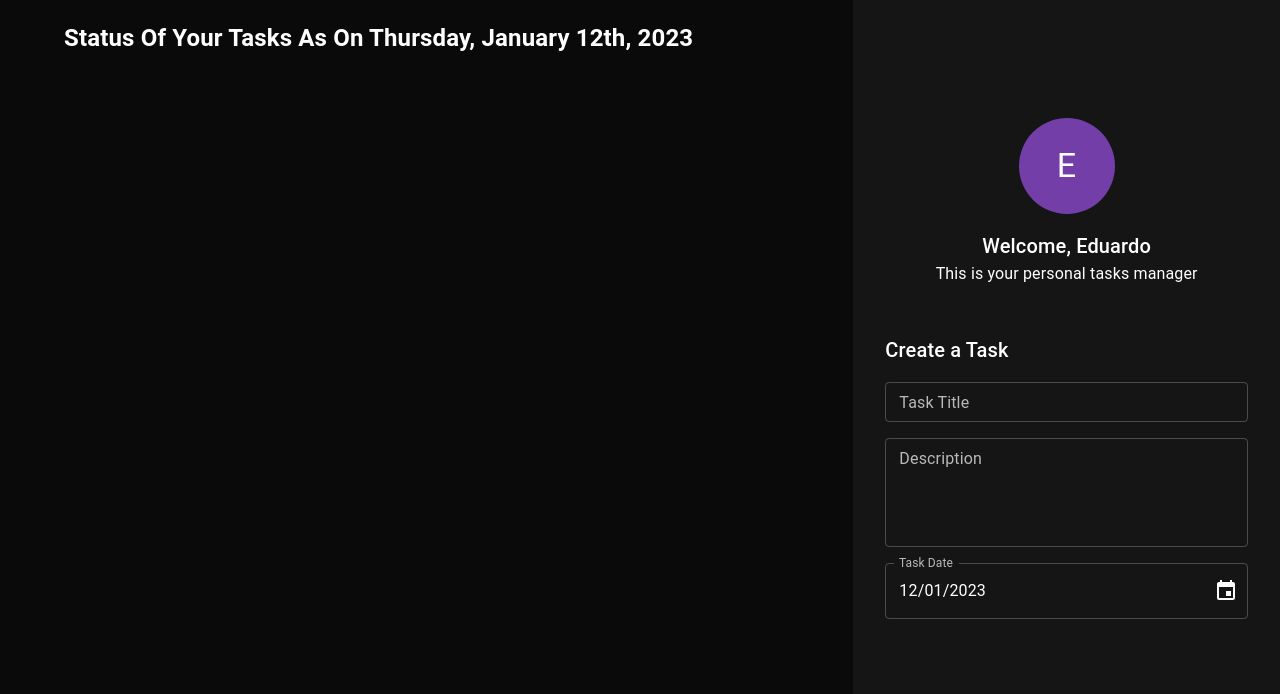
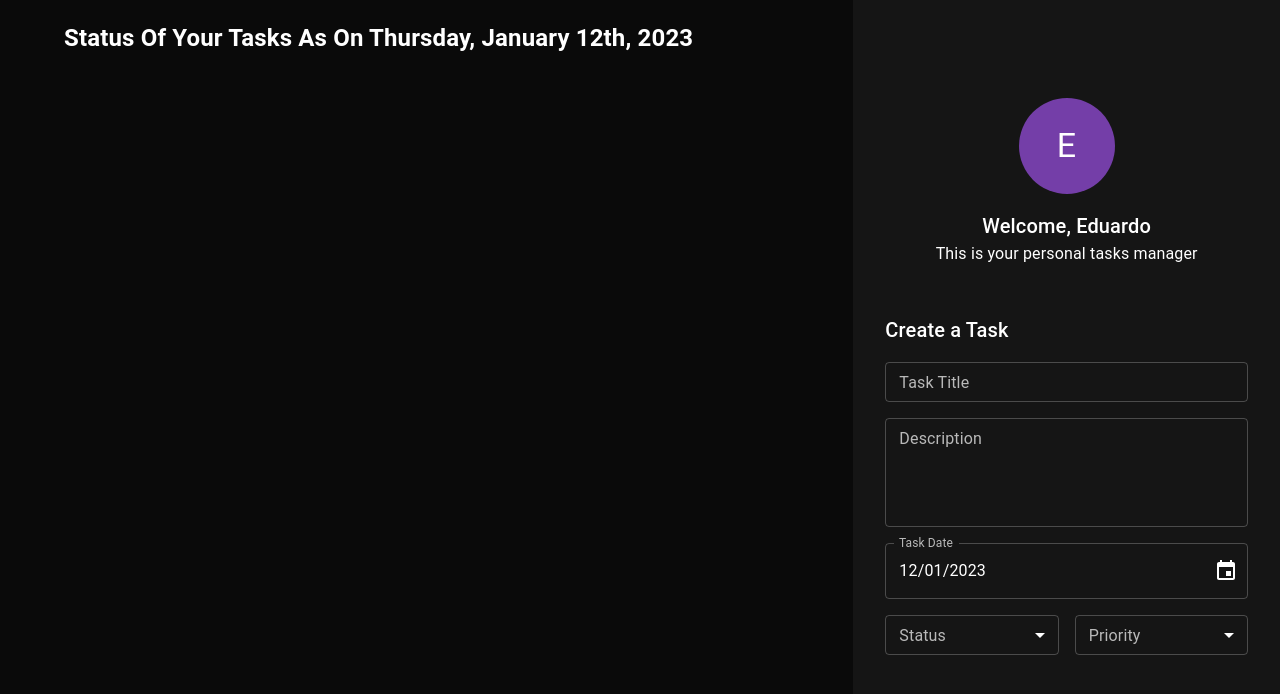
Before and after one commit to ebdonato/ts-course-frontend, a React (Vite) app: page / in a window 1280 px wide. Shown: the top 694 px of the page. Built offline with nearby package versions, Linux system fonts and the light colour scheme.

Commit message:
add task selected field

```diff
--- a/package.json
+++ b/package.json
@@ -4,7 +4,7 @@
     "version": "0.0.0",
     "type": "module",
     "scripts": {
-        "dev": "vite",
+        "start": "vite",
         "build": "tsc && vite build",
         "preview": "vite preview",
         "lint": "eslint --ext .js,.jsx,.ts,.tsx ./",
--- a/src/components/createTaskForm/CreateTaskForm.tsx
+++ b/src/components/createTaskForm/CreateTaskForm.tsx
@@ -1,11 +1,18 @@
-import { FC, ReactElement } from "react"
+import { FC, ReactElement, useState } from "react"
 import { Box, Stack, Typography } from "@mui/material"
 
 import { TaskTitleField } from "./TaskTitleField"
 import { TaskDescriptionField } from "./TaskDescriptionField"
 import { TaskDateField } from "./TaskDateField"
+import { TaskSelectField } from "./TaskSelectField"
+
+import { Status } from "./enums/Status"
+import { Priority } from "./enums/Priority"
 
 export const CreateTaskForm: FC = (): ReactElement => {
+    const [status, setStatus] = useState("")
+    const [priority, setPriority] = useState("")
+
     return (
         <Box display="flex" flexDirection="column" alignItems="flex-start" width="100%" px={4} my={6}>
             <Typography mb={2} component="h2" variant="h6">
@@ -18,9 +25,11 @@
                 <TaskDateField />
 
                 <Stack sx={{ width: "100%" }} direction="row" spacing={2}>
-                    {/* <TaskSelectField
+                    <TaskSelectField
                         label="Status"
                         name="status"
+                        value={status}
+                        onChange={(e) => setStatus(e.target.value)}
                         items={[
                             {
                                 value: Status.todo,
@@ -35,21 +44,23 @@
                     <TaskSelectField
                         label="Priority"
                         name="priority"
+                        value={priority}
+                        onChange={(e) => setPriority(e.target.value)}
                         items={[
                             {
                                 value: Priority.low,
-                                label: Priority.low,
+                                label: Priority.low.toUpperCase(),
                             },
                             {
                                 value: Priority.normal,
-                                label: Priority.normal,
+                                label: Priority.normal.toUpperCase(),
                             },
                             {
                                 value: Priority.high,
-                                label: Priority.high,
+                                label: Priority.high.toUpperCase(),
                             },
                         ]}
-                    /> */}
+                    />
                 </Stack>
             </Stack>
 
--- /dev/null
+++ b/src/components/createTaskForm/TaskSelectField.tsx
@@ -0,0 +1,51 @@
+import { FC, ReactElement } from "react"
+
+import PropTypes from "prop-types"
+import { FormControl, InputLabel, MenuItem, Select, SelectChangeEvent } from "@mui/material"
+
+import { ISelectField } from "./interfaces/ISelectField"
+
+export const TaskSelectField: FC<ISelectField> = (props): ReactElement => {
+    //  Destructure Props
+    const {
+        value = "",
+        label = "Select Box",
+        name = "selectBox",
+        items = [{ value: "", label: "Add Items" }],
+        disabled = false,
+        onChange = (e: SelectChangeEvent) => console.log(e),
+    } = props
+    return (
+        <FormControl fullWidth size="small">
+            <InputLabel id={`${name}-id`}>{label}</InputLabel>
+            <Select
+                labelId={`${name}-id`}
+                id={`${name}-id-select`}
+                value={value}
+                label={label}
+                name={name}
+                onChange={onChange}
+                disabled={disabled}
+            >
+                {items.map((item, index) => (
+                    <MenuItem key={item.value + index} value={item.value}>
+                        {item.label}
+                    </MenuItem>
+                ))}
+            </Select>
+        </FormControl>
+    )
+}
+
+TaskSelectField.propTypes = {
+    onChange: PropTypes.func,
+    label: PropTypes.string,
+    name: PropTypes.string,
+    disabled: PropTypes.bool,
+    items: PropTypes.arrayOf(
+        PropTypes.shape({
+            value: PropTypes.string.isRequired,
+            label: PropTypes.string.isRequired,
+        }).isRequired,
+    ),
+}
--- /dev/null
+++ b/src/components/createTaskForm/enums/Priority.ts
@@ -0,0 +1,5 @@
+export enum Priority {
+  high = 'high',
+  normal = 'normal',
+  low = 'low',
+}
--- /dev/null
+++ b/src/components/createTaskForm/enums/Status.ts
@@ -0,0 +1,5 @@
+export enum Status {
+  todo = 'todo',
+  inProgress = 'inProgress',
+  completed = 'completed',
+}
```
Also changed, not shown: 1 other file (tests, documents, lock files or other folders).
